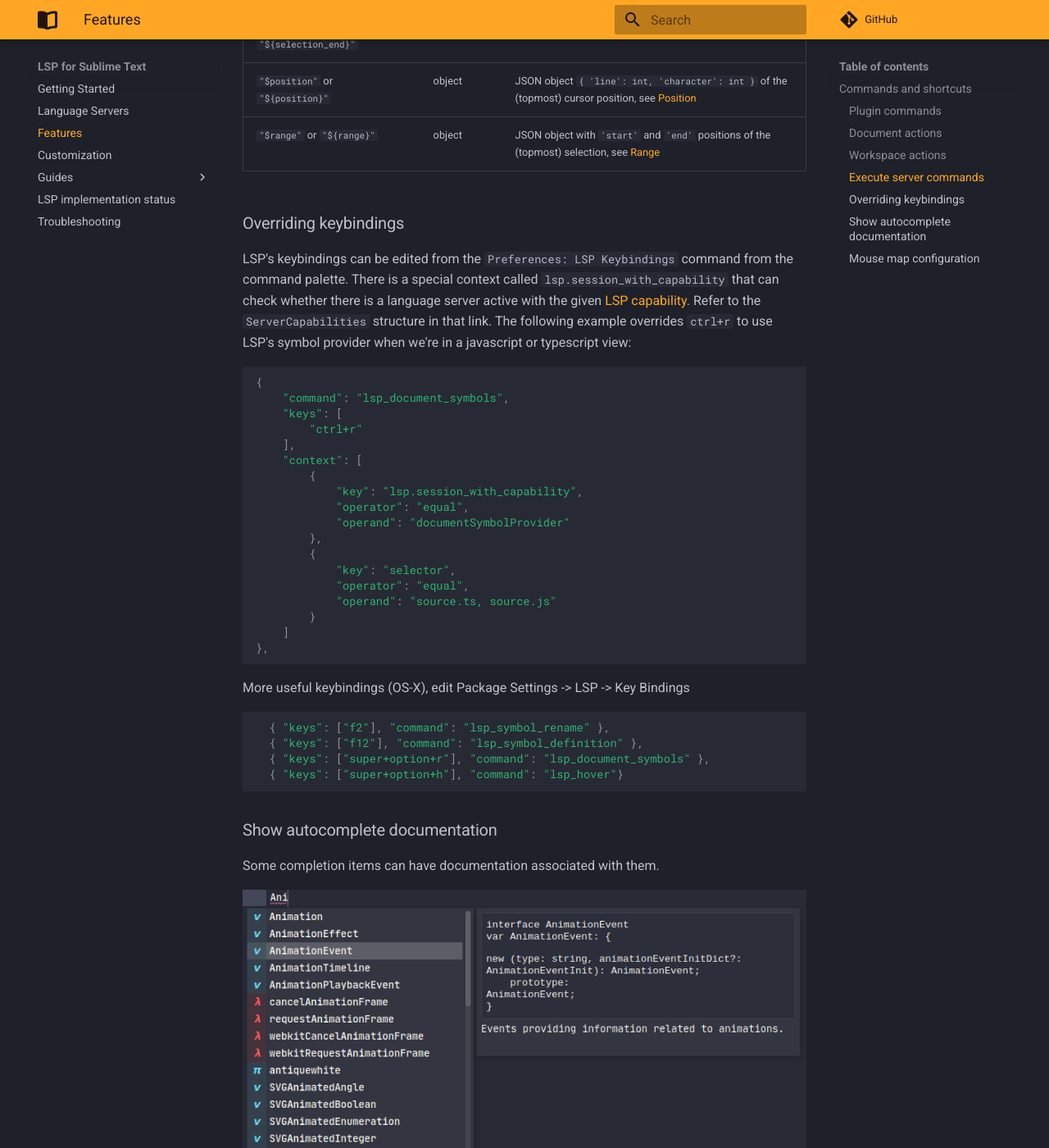
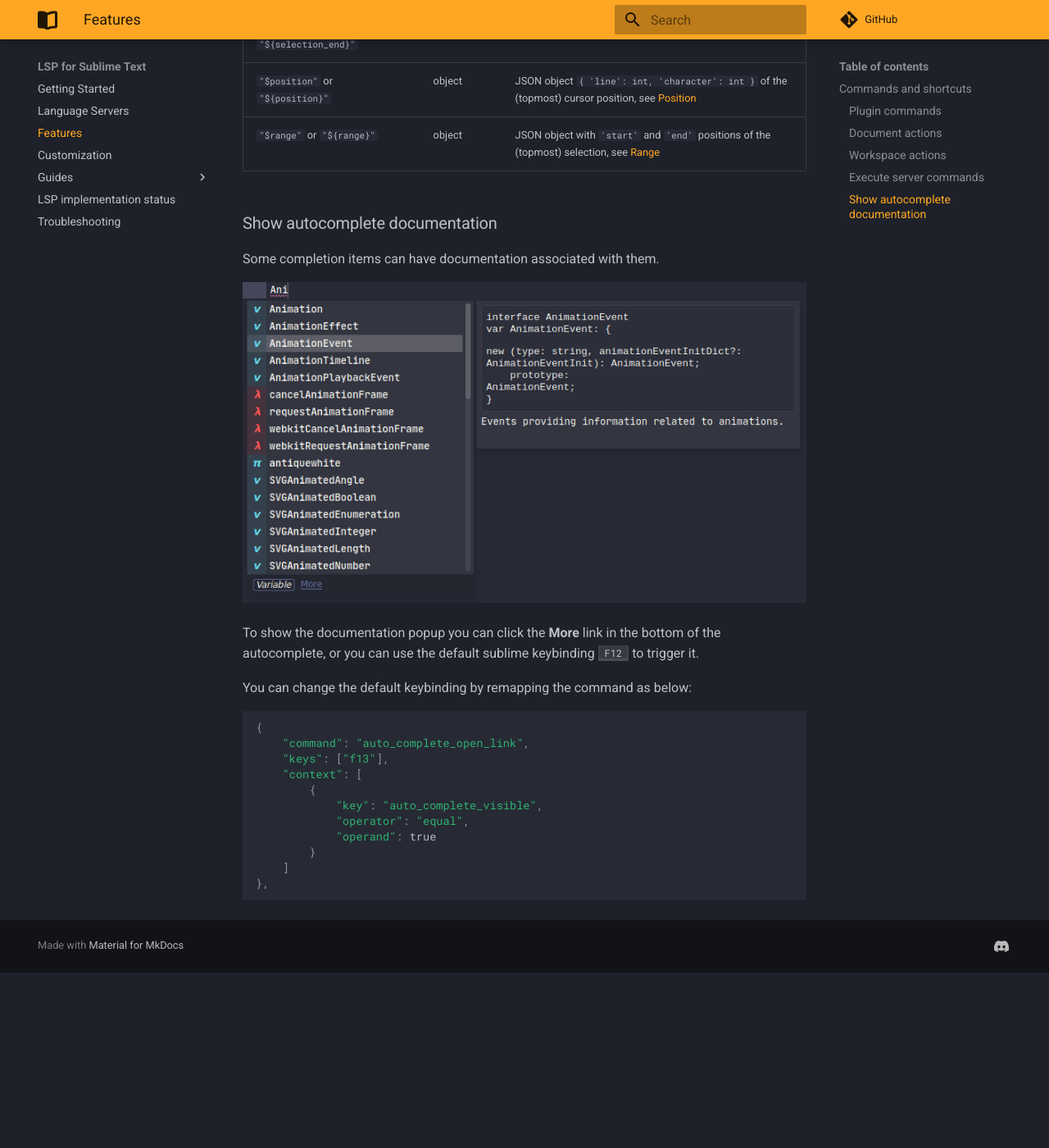
Before and after one commit to sublimelsp/LSP, an MkDocs documentation site: the page built from docs/src/features.md, in a window 1280 px wide and 1400 px high, scrolled down 2165 px. Shown: the whole window at 82% size. Built offline with MkDocs 1.6.1 and Material for MkDocs 9.7.7, drawn with Linux system fonts in a browser that asks for light colours; comment, search, counter and statistics services are not loaded; after the commit the page ends 3351 px from its top, so only the background shows below that; some of the changed text lies outside the part shown.

Commit message:
Improve keyboard shortcuts documentation

````diff
--- a/docs/src/features.md
+++ b/docs/src/features.md
@@ -66,43 +66,6 @@ You can include special variables in the `command_args` array that will be autom
 | `"$position"` or `"${position}"` | object | JSON object `{ 'line': int, 'character': int }` of the (topmost) cursor position, see [Position](https://microsoft.github.io/language-server-protocol/specifications/specification-current/#position) |
 | `"$range"` or `"${range}"` | object | JSON object with `'start'` and `'end'` positions of the (topmost) selection, see [Range](https://microsoft.github.io/language-server-protocol/specifications/specification-current/#range) |
 
-### Overriding keybindings
-
-LSP's keybindings can be edited from the `Preferences: LSP Keybindings` command from the command palette.
-There is a special context called `lsp.session_with_capability` that can check whether there is a language server active
-with the given [LSP capability](https://microsoft.github.io/language-server-protocol/specifications/specification-current/#initialize).
-Refer to the `ServerCapabilities` structure in that link.
-The following example overrides `ctrl+r` to use LSP's symbol provider when we're in a javascript or typescript view:
-
-```js
-{
-    "command": "lsp_document_symbols",
-    "keys": [
-        "ctrl+r"
-    ],
-    "context": [
-        {
-            "key": "lsp.session_with_capability",
-            "operator": "equal",
-            "operand": "documentSymbolProvider"
-        },
-        {
-            "key": "selector",
-            "operator": "equal",
-            "operand": "source.ts, source.js"
-        }
-    ]
-},
-```
-
-More useful keybindings (OS-X), edit Package Settings -> LSP -> Key Bindings
-```js
-  { "keys": ["f2"], "command": "lsp_symbol_rename" },
-  { "keys": ["f12"], "command": "lsp_symbol_definition" },
-  { "keys": ["super+option+r"], "command": "lsp_document_symbols" },
-  { "keys": ["super+option+h"], "command": "lsp_hover"}
-```
-
 ### Show autocomplete documentation
 
 Some completion items can have documentation associated with them.
@@ -117,7 +80,7 @@ You can change the default keybinding by remapping the command as below:
 ```js
 {
     "command": "auto_complete_open_link",
-    "keys": ["f12"],
+    "keys": ["f13"],
     "context": [
         {
             "key": "auto_complete_visible",
@@ -127,31 +90,3 @@ You can change the default keybinding by remapping the command as below:
     ]
 },
 ```
-Note that <kbd>F12</kbd> may conflict with your Goto Definition keybinding. To avoid the conflict, make sure that you
-have a context which checks that the AC widget is not visible:
-```js
-{
-    "command": "lsp_symbol_definition",
-    "keys": [
-        "f12"
-    ],
-    "context": [
-        {
-            "key": "lsp.session_with_capability",
-            "operator": "equal",
-            "operand": "definitionProvider"
-        },
-        {
-            "key": "auto_complete_visible",
-            "operator": "equal",
-            "operand": false
-        }
-    ]
-},
-```
-There is an example of this in LSP's default keybindings.
-
-### Mouse map configuration
-
-See below link, but bind to `lsp_symbol_definition` command
-https://stackoverflow.com/questions/16235706/sublime-3-set-key-map-for-function-goto-definition
````
Also changed, not shown: docs/src/customization.md (+53 -0 lines).
